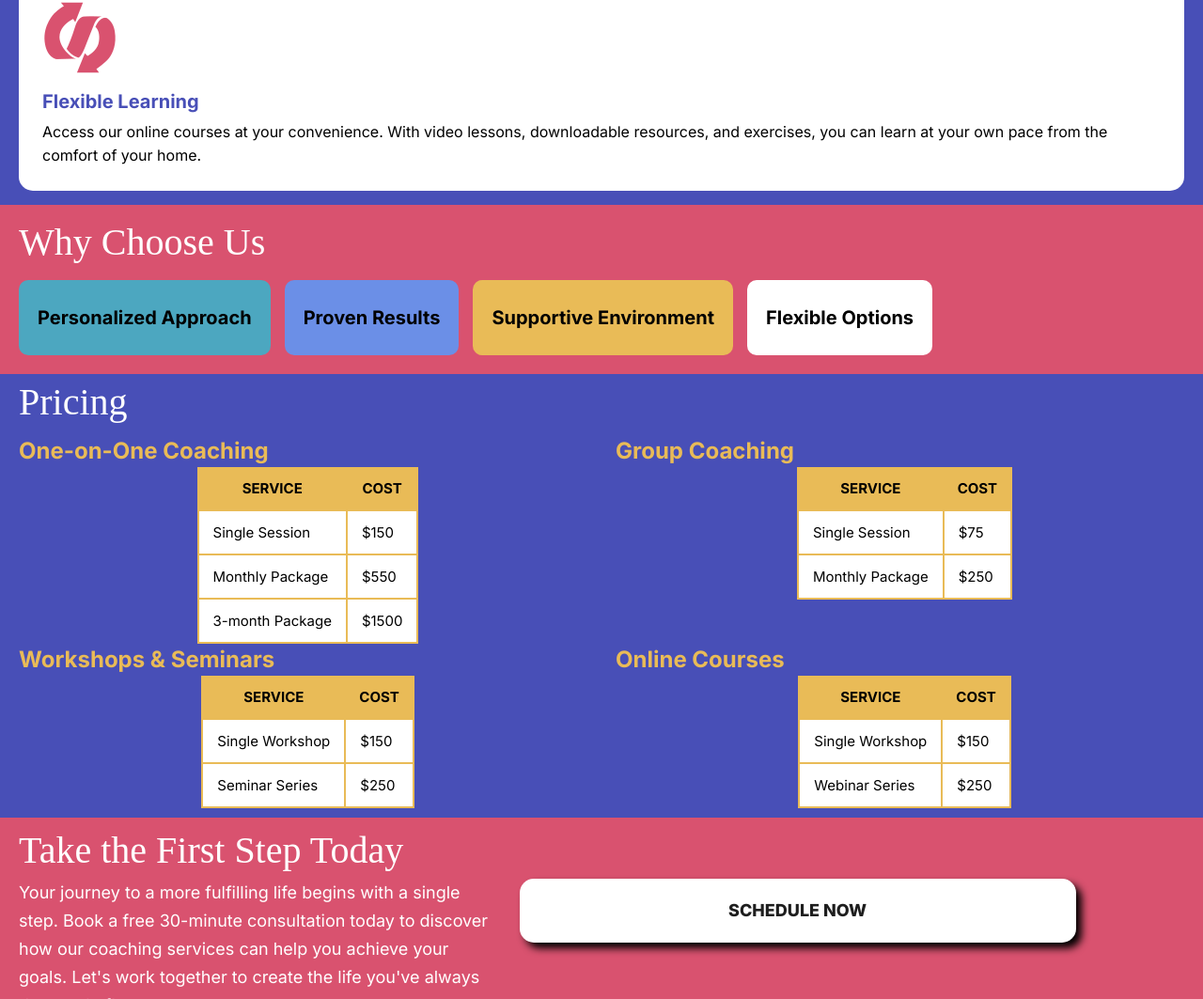
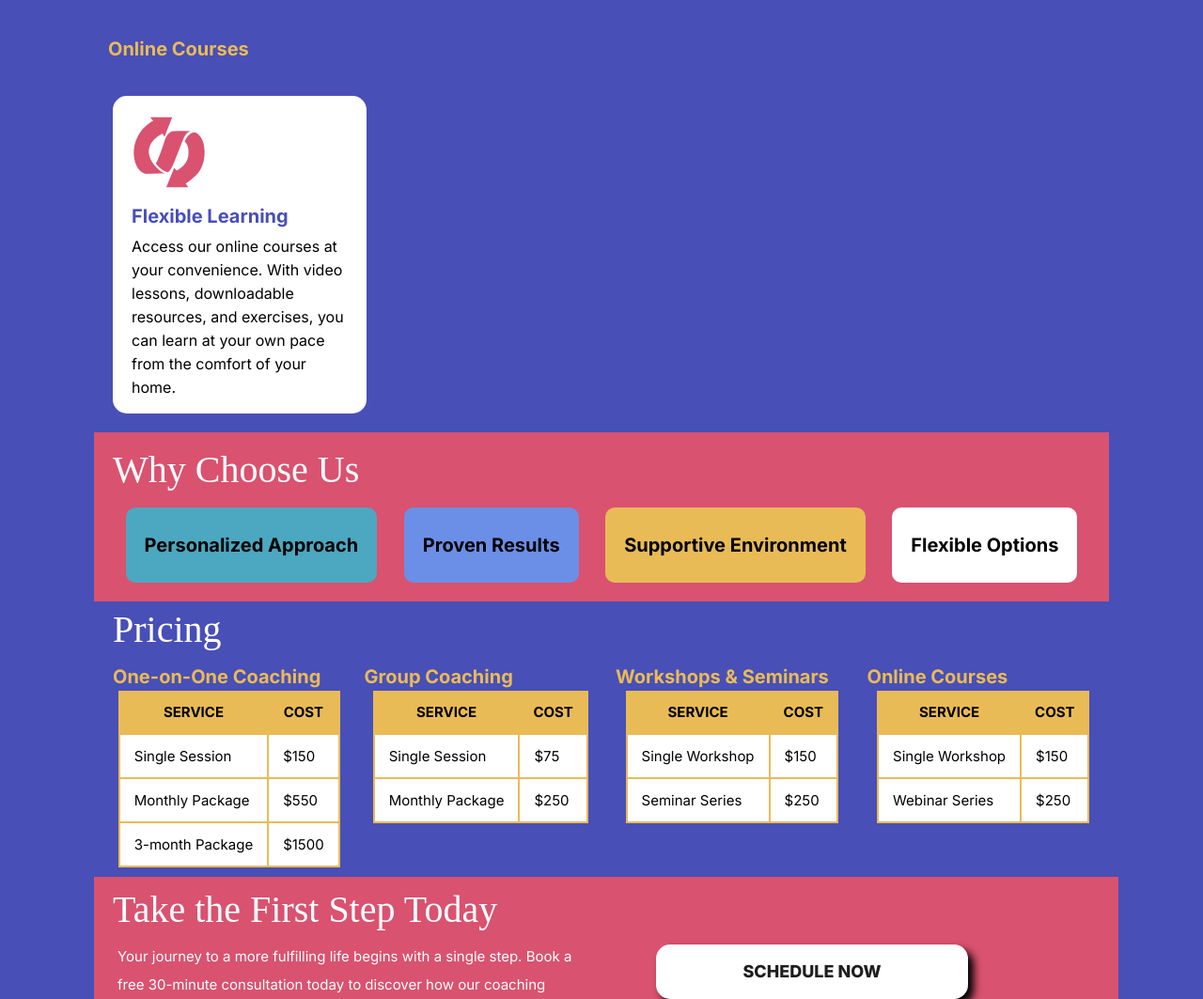
Before and after one commit to reneeneumann/path-to-success, a plain HTML site: page index.html in a window 1280 px wide. Shown: the part 1737-2800 px from the top of the page at 94% size. Drawn offline with Linux system fonts and the light colour scheme; a web font is replaced by a local one.

Commit message:
final CSS edits

```diff
--- a/styles.css
+++ b/styles.css
@@ -97,13 +97,18 @@ table {
         z-index: -1;
     }
 
-    .largemsg, nav h2, #subitem1, #subitem2, #subitem3, #subitem4 {
+    .largemsg, nav h2 {
         display: none;
         padding: 0;
         margin: 0;
     }
 
     header li {
+        display: none;
+    }
+
+    .menu {
+        display: block;
         background-color: #E9BB57;
         text-transform: uppercase;
         font-style: italic;
@@ -225,7 +230,7 @@ table {
         border: 2px solid #E9BB57;
     }
 
-    .takestep {
+    .takestep, .takestep figure {
         background-color: #D9526F;
         display: flex;
         flex-direction: column;
@@ -247,8 +252,8 @@ table {
         background-color: #ffffff;
         border-radius: 15px;
         text-align: center;
-        margin-left: 40px;
-        margin-right: 40px;
+        margin-left: 50px;
+        margin-right: 50px;
         margin-bottom: 5px;
         padding: 25px 40px 25px 40px;
         color:#1E1E1E;
@@ -348,13 +353,14 @@ table {
         padding-left: 10px;
     }
 
-    .takestep {
+    .takestep, .takestep figure {
         display: flex;
         flex-direction: column;
         width: 100%;
     }
 
-    .takestep > section {
+    .takestep figure {
+        display: inline-block;
         align-items: flex-start;
     }
 
@@ -364,24 +370,132 @@ table {
         margin: 0;
         vertical-align: top;
     }
-
 }
 
 /*-------------------- MEDIA QUERY (large) ------------------------------------*/
 @media screen and (min-width: 1024px) {
-    #subitem {
-        display: flex;
-        flex: 1;
+    nav {
+        background-color: #E9BB57;
+        border-bottom-right-radius: 15px;
+        border-bottom-left-radius: 15px;
+        position: fixed;
+        top: 0;
+        right: 0;
     }
 
-    #mainitem {
+    nav a {
+        color: #1E1E1E;
+        text-decoration: none;
+        text-transform: uppercase;
+        font-weight: bold;
+        font-size: 15px;
+        padding: 10px 20px 10px 20px;
+    }
+
+    nav a:hover {
+        color:#ffffff;
+    }
+
+    nav li {
+        display: inline-block;
+        padding: 10px;
+    }
+
+    .menu {
         display: none;
         padding: 0;
         margin: 0;
     }
+
+    ul {
+        padding: 0;
+        margin: 0;
+        list-style-type: none;
+    }
+
+    .ourservices {
+        display: inline-flex;
+        flex-wrap: wrap;
+        gap: 10px;
+    }
+
+    .ourservices h2 {
+        width: 100%;
+    }
+
+    .ourservices h3 {
+        display: flex;
+        width: 100%;
+    }
+
+    #first, #second, #third, #fourth {
+        font-size: 100%;
+    }
+
+    .ourservices section {
+        flex: 1 1 25%;
+        box-sizing: border-box;
+        padding: 10px;
+        margin-bottom: 20px;
+    }
+
+    #personal-development, #career-coaching, #relationship-coaching, #supportive-community, #focused-sessions, #interactive-learning, #flexible-learning {
+        max-width: 25%;
+    }
+
+    .whychooseus ul {
+        display: flex;
+        justify-content: space-evenly;
+    }
+
+    .whychooseus li {
+        margin: 0;
+    }
+
+    .prices {
+        display: grid;
+        grid-template-columns: 1fr 1fr 1fr 1fr;
+    }
+
+    .prices h2 {
+        grid-column: span 4;
+    }
+
+    .prices h4 {
+        font-size: 100%;
+    }
+
+    .takestep figure {
+        display: flex;
+        flex: 1;
+        flex-direction: row;
+        justify-content: space-between;
+        gap: 20px;
+        width: 90%;
+    }
+
+    .takestep p {
+        margin: 0;
+        font-size: 15px;
+        line-height: 30px;
+        width: 50%;
+    }
+
+    .takestep a {
+        margin: auto;
+        margin-bottom: 70px;
+        padding: 20px;
+        width: 30%;
+        min-width: 200px;
+        align-items: center;
+    }
+
 }
 
 /*-------------------- MEDIA QUERY (xl) ---------------------------------------*/
 @media screen and (min-width: 1280px) {
+    body {
+        margin: 0 100px 0 100px;
+    }
 
 }
```
